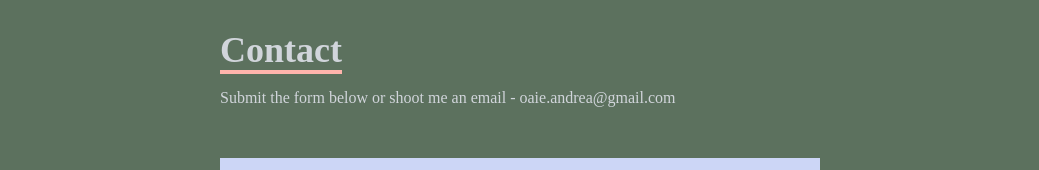
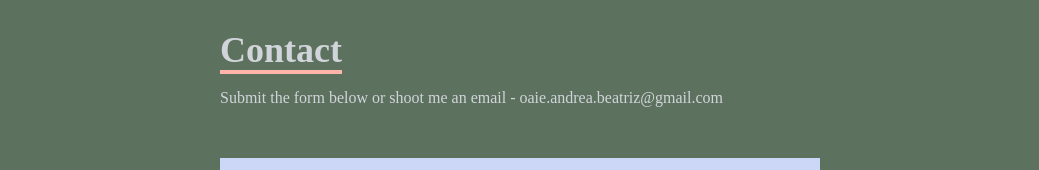
Before and after one commit to OaieAndreaBeatriz/Tailwind-Portfolio, a React (Create React App) app: page / in a window 1280 px wide. Shown: the part 3264-3434 px from the top of the page, without its empty margins (120-1159 px from the left). Built offline with nearby package versions, Linux system fonts and the light colour scheme; the HTML template or start-up script is replaced by a standard one.

Commit message:
Update Contact.js

```diff
--- a/src/components/Contact.js
+++ b/src/components/Contact.js
@@ -16,7 +16,7 @@ function Contact() {
             Contact
           </p>
           <p className='text-gray-300 py-4'>
-            Submit the form below or shoot me an email - oaie.andrea@gmail.com
+            Submit the form below or shoot me an email - oaie.andrea.beatriz@gmail.com
           </p>
         </div>
         <input
```
